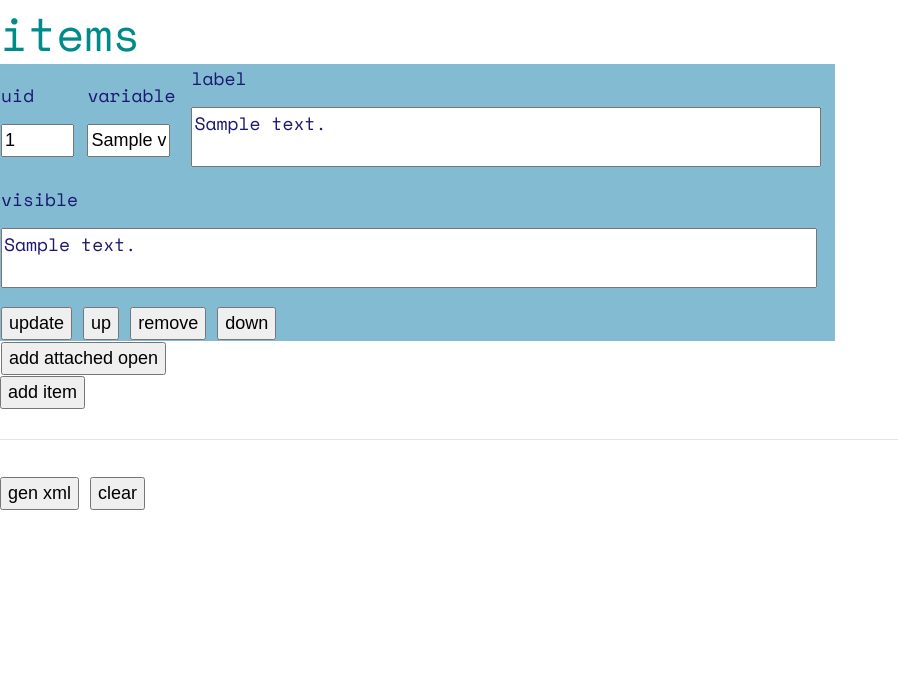
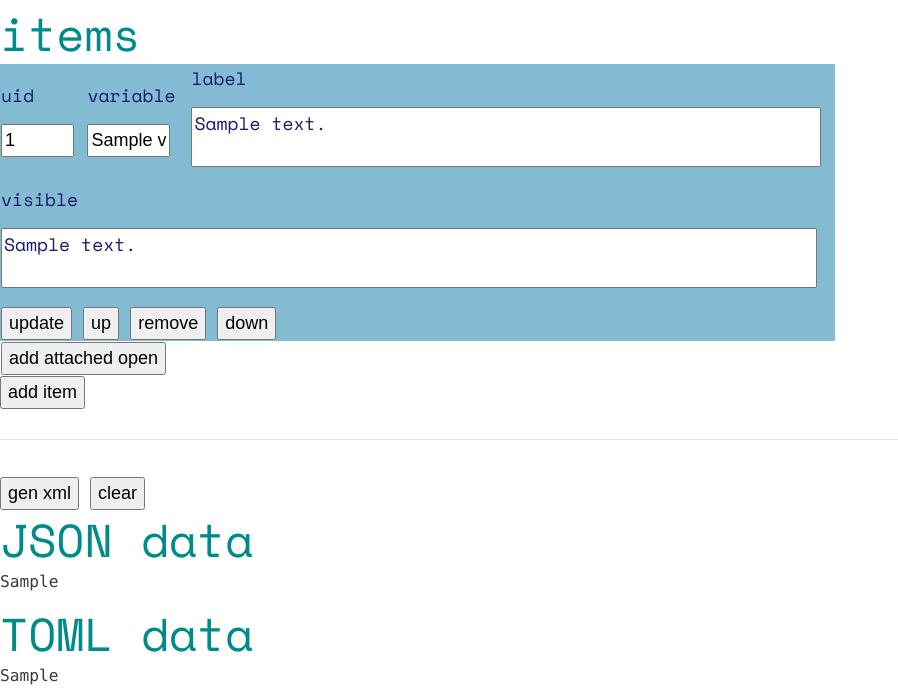
Before and after one commit to christian-fr/qmlReaderToolsFlask, a Python web app: template qform/templates/gen_mqsc.html in a window 1280 px wide. Shown: the part 939-1637 px from the top of the page, without its empty margins (0-898 px from the left). Before the commit the page ends 1449 px from the top, so only its background shows below. Run offline with Jinja, Linux system fonts and the light colour scheme; the template is opened without the code that fills it: most values are stand-ins (such as "Sample title", 1, 10 or a date in 2020).

Commit message:
toml first draft, wip

```diff
--- a/qform/templates/gen_mqsc.html
+++ b/qform/templates/gen_mqsc.html
@@ -702,6 +702,16 @@
         </script>
     {% endif %}
 
+    {% if json_data|length > 0 %}
+        <h2>JSON data</h2>
+        <pre>{{ json_data }}</pre>
+    {% endif %}
+
+    {% if toml_data|length > 0 %}
+        <h2>TOML data</h2>
+        <pre>{{ toml_data }}</pre>
+    {% endif %}
+
     {% if 'html' in gen_data.keys() %}
         <hr>
         <h2>rendered HTML preview</h2>
--- a/qform/templates/upload.html
+++ b/qform/templates/upload.html
@@ -35,6 +35,8 @@
     <button type="button" id="process_button">Process</button>
 </form>
 
+
+
 <div class="footer">
     <p><a href="gen_mqsc">generator matrix question single choice</a></p>
     <p><a href="logout">logout</a></p>
```
Also changed, not shown: qform/__init__.py (+10 -2 lines), 1 other file.
